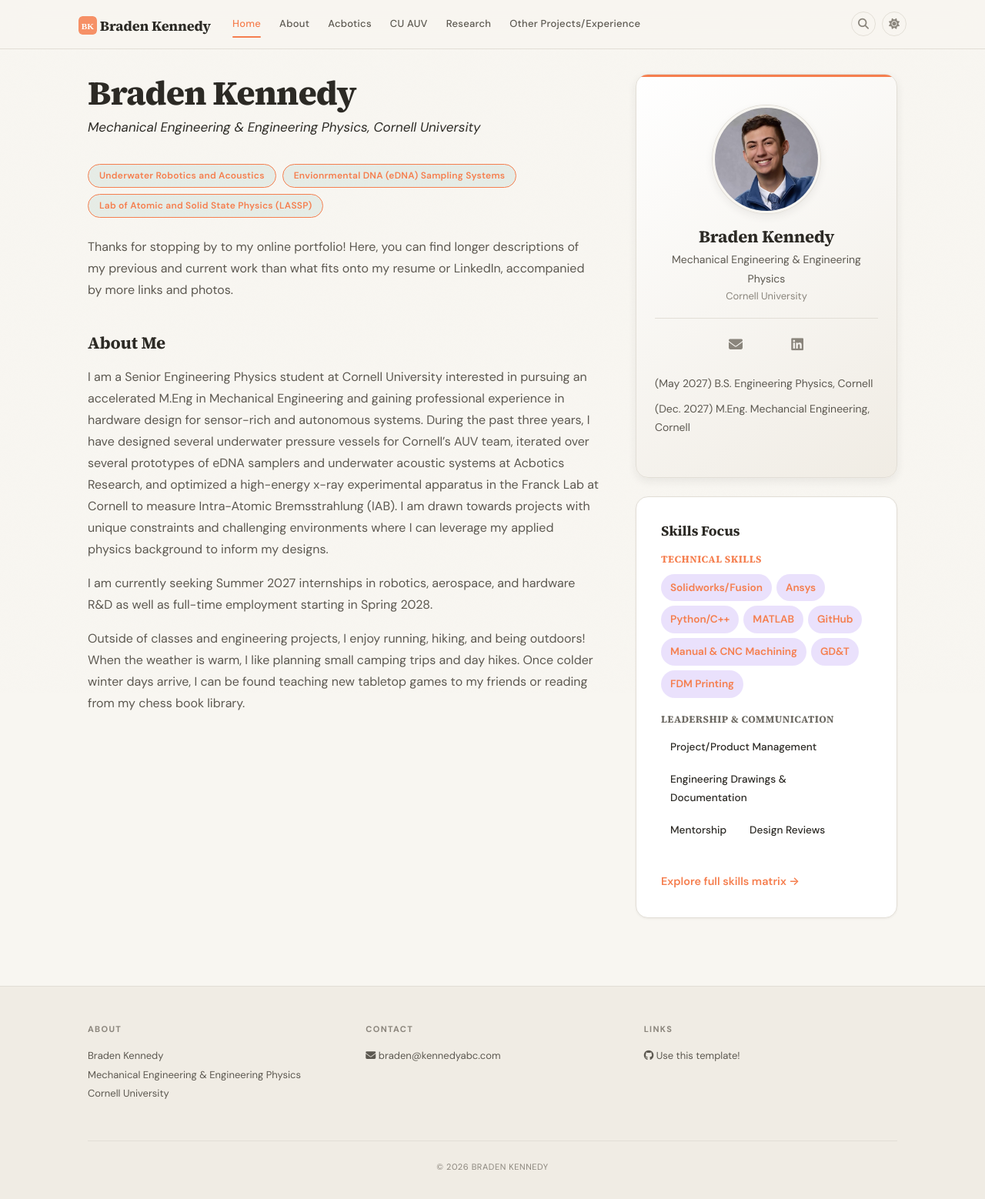
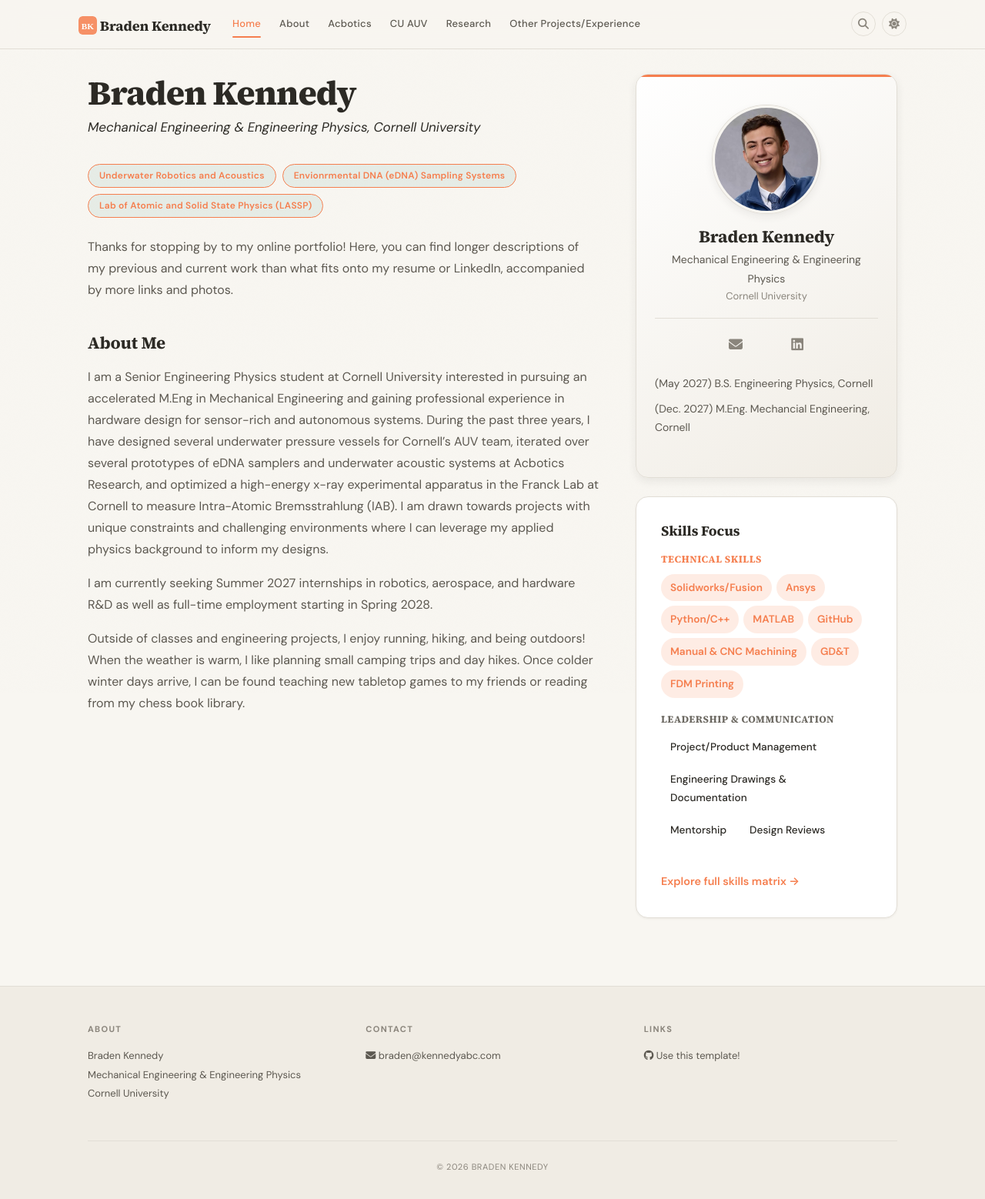
Before and after one commit to braden-kennedy/bkennedyportfolio, a Jekyll site: the page built from _pages/home.md, in a window 1280 px wide. Shown: the whole page at 77% size. Built offline with Jekyll 4.4.1, drawn with Linux system fonts in a browser that asks for light colours; a style sheet for code colours, icons or effects is not loaded.

Commit message:
Update sidebar.html

```diff
--- a/_includes/sidebar.html
+++ b/_includes/sidebar.html
@@ -32,14 +32,14 @@
   <div style="margin-bottom: 20px;">
     <h5 style="margin: 0 0 10px 0; font-size: 0.8em; font-weight: 700; color: #f57e4e; text-transform: uppercase; letter-spacing: 0.5px;">Technical Skills</h5>
     <div style="display: flex; flex-wrap: wrap; gap: 6px;">
-      <span class="tech-badge" style="font-size: 0.85em; font-weight: 600; padding: 6px 12px; border-radius: 20px; background-color: var(--global-divider-color, rgba(115, 59, 235, 0.15)); color: #f57e4e;">Solidworks/Fusion</span>
-      <span class="tech-badge" style="font-size: 0.85em; font-weight: 600; padding: 6px 12px; border-radius: 20px; background-color: var(--global-divider-color, rgba(115, 59, 235, 0.15)); color: #f57e4e;">Ansys</span>
-      <span class="tech-badge" style="font-size: 0.85em; font-weight: 600; padding: 6px 12px; border-radius: 20px; background-color: var(--global-divider-color, rgba(115, 59, 235, 0.15)); color: #f57e4e;">Python/C++</span>
-      <span class="tech-badge" style="font-size: 0.85em; font-weight: 600; padding: 6px 12px; border-radius: 20px; background-color: var(--global-divider-color, rgba(115, 59, 235, 0.15)); color: #f57e4e;">MATLAB</span>
-      <span class="tech-badge" style="font-size: 0.85em; font-weight: 600; padding: 6px 12px; border-radius: 20px; background-color: var(--global-divider-color, rgba(115, 59, 235, 0.15)); color: #f57e4e;">GitHub</span>
-      <span class="tech-badge" style="font-size: 0.85em; font-weight: 600; padding: 6px 12px; border-radius: 20px; background-color: var(--global-divider-color, rgba(115, 59, 235, 0.15)); color: #f57e4e;">Manual & CNC Machining</span>
-      <span class="tech-badge" style="font-size: 0.85em; font-weight: 600; padding: 6px 12px; border-radius: 20px; background-color: var(--global-divider-color, rgba(115, 59, 235, 0.15)); color: #f57e4e;">GD&T</span>
-      <span class="tech-badge" style="font-size: 0.85em; font-weight: 600; padding: 6px 12px; border-radius: 20px; background-color: var(--global-divider-color, rgba(115, 59, 235, 0.15)); color: #f57e4e;">FDM Printing</span>
+      <span class="tech-badge" style="font-size: 0.85em; font-weight: 600; padding: 6px 12px; border-radius: 20px; background-color: var(--global-divider-color, rgba(245, 126, 78, 0.15)); color: #f57e4e;">Solidworks/Fusion</span>
+      <span class="tech-badge" style="font-size: 0.85em; font-weight: 600; padding: 6px 12px; border-radius: 20px; background-color: var(--global-divider-color, rgba(245, 126, 78, 0.15)); color: #f57e4e;">Ansys</span>
+      <span class="tech-badge" style="font-size: 0.85em; font-weight: 600; padding: 6px 12px; border-radius: 20px; background-color: var(--global-divider-color, rgba(245, 126, 78, 0.15)); color: #f57e4e;">Python/C++</span>
+      <span class="tech-badge" style="font-size: 0.85em; font-weight: 600; padding: 6px 12px; border-radius: 20px; background-color: var(--global-divider-color, rgba(245, 126, 78, 0.15)); color: #f57e4e;">MATLAB</span>
+      <span class="tech-badge" style="font-size: 0.85em; font-weight: 600; padding: 6px 12px; border-radius: 20px; background-color: var(--global-divider-color, rgba(245, 126, 78, 0.15)); color: #f57e4e;">GitHub</span>
+      <span class="tech-badge" style="font-size: 0.85em; font-weight: 600; padding: 6px 12px; border-radius: 20px; background-color: var(--global-divider-color, rgba(245, 126, 78, 0.15)); color: #f57e4e;">Manual & CNC Machining</span>
+      <span class="tech-badge" style="font-size: 0.85em; font-weight: 600; padding: 6px 12px; border-radius: 20px; background-color: var(--global-divider-color, rgba(245, 126, 78, 0.15)); color: #f57e4e;">GD&T</span>
+      <span class="tech-badge" style="font-size: 0.85em; font-weight: 600; padding: 6px 12px; border-radius: 20px; background-color: var(--global-divider-color, rgba(245, 126, 78, 0.15)); color: #f57e4e;">FDM Printing</span>
     </div>
   </div>
 
```
